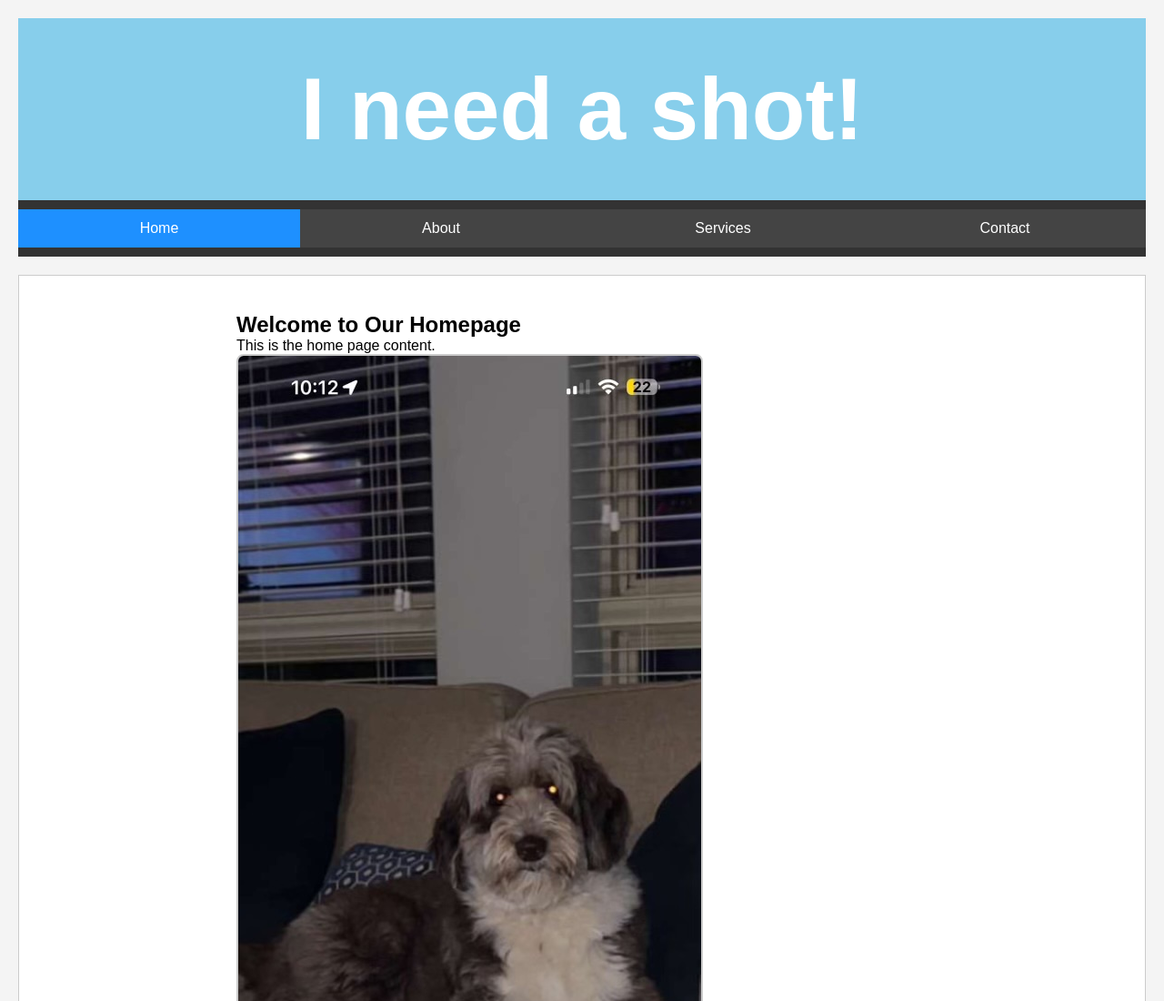
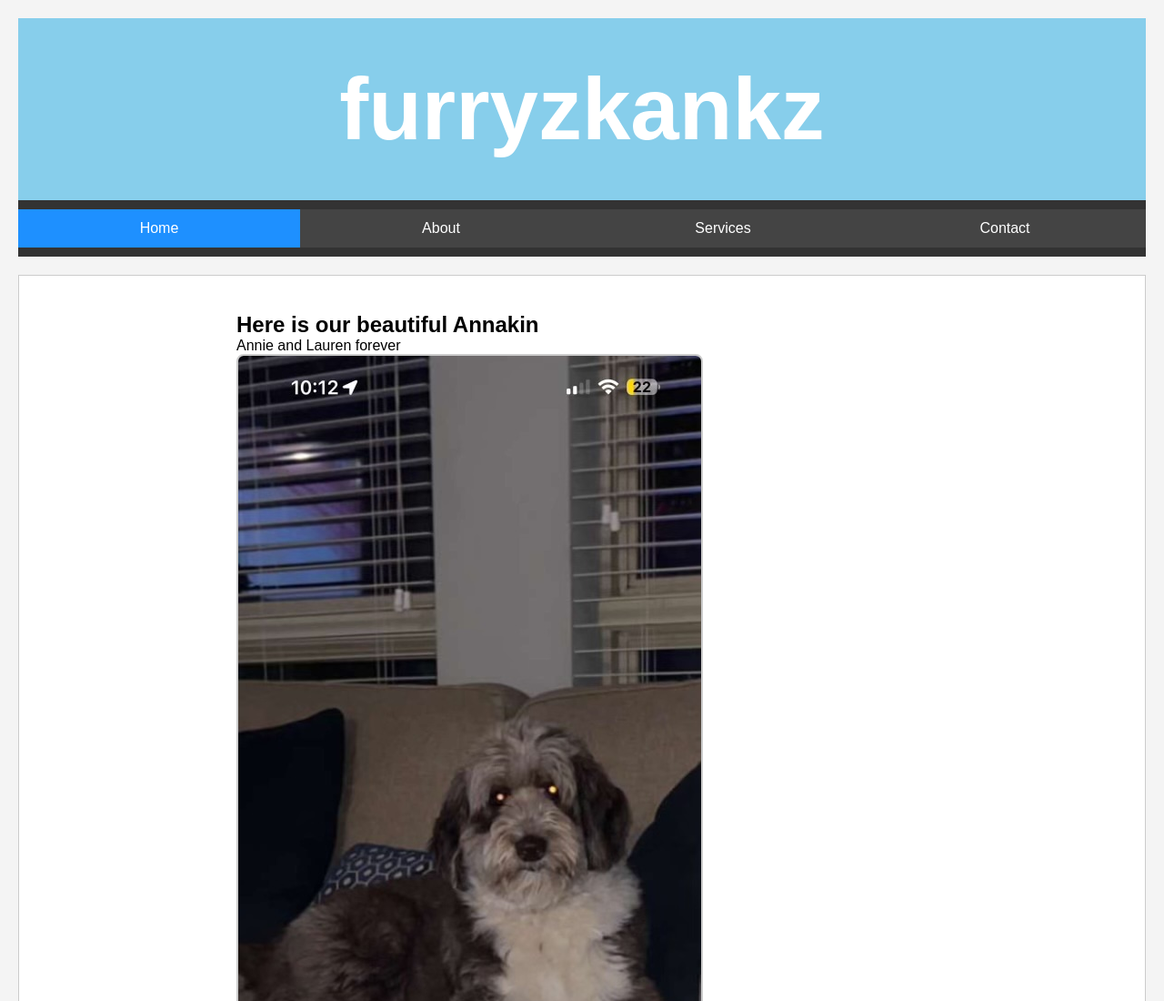
Before and after one commit to Lauuren/Lauuren.github.io-Website, a plain HTML site: page index.html in a window 1280 px wide. Shown: the top 1100 px of the page at 91% size. Drawn offline with Linux system fonts and the light colour scheme.

Commit message:
final touches

```diff
--- a/index.html
+++ b/index.html
@@ -8,7 +8,7 @@
 </head>
 <body>
     <div class="banner">
-        <h1>I need a shot!</h1>
+        <h1>furryzkankz</h1>
     </div>
 
     <!-- Tab Bar -->
@@ -22,8 +22,8 @@
     <!-- Tab Content -->
     <div class="tab-content">
         <div class="tab-panel active" id="home">
-            <h2>Welcome to Our Homepage</h2>
-            <p>This is the home page content.</p>
+            <h2>Here is our beautiful Annakin</h2>
+            <p>Annie and Lauren forever</p>
             <img src="images/ANNIE.jpg" alt="Description of the image" class="my-image">
         </div>
         <div class="tab-panel" id="about">
```
